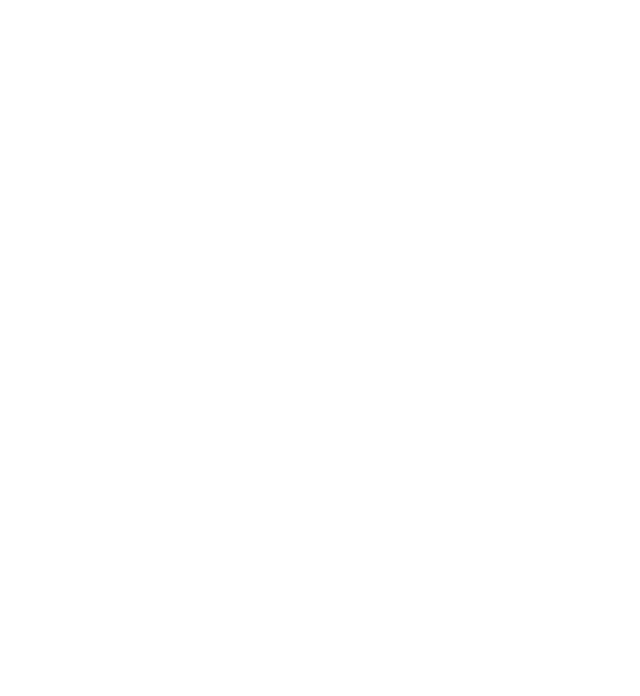
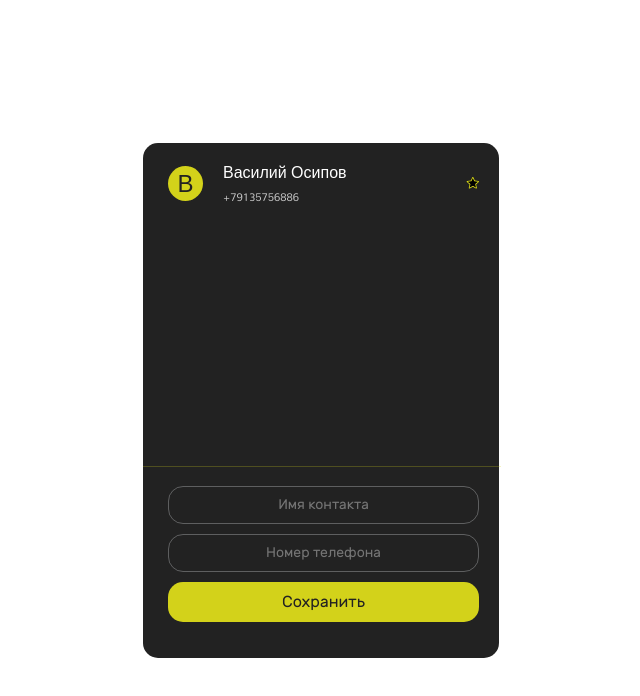
Before and after one commit to Kustiche/ContactsRepetition, a plain HTML site: page index.html in a window 1280 px wide. Shown: the whole page, without its empty margins (319-959 px from the left). Drawn offline with Linux system fonts and the light colour scheme.

Commit message:
Закончил вёрстку приложения

```diff
--- a/index.html
+++ b/index.html
@@ -8,11 +8,39 @@
     <link rel="stylesheet" href="style.css" />
   </head>
   <body>
-    <main>
-      <section class="contacts">
-        <div class="container"></div>
-      </section>
-    </main>
+    <div class="site-container">
+      <main class="main">
+        <section class="contacts">
+          <div class="contacts__container container">
+            <div class="contacts__wrap">
+              <div class="contacts__content">
+                <div class="contacts__contact">
+                  <div class="contacts__inner">
+                    <div class="contacts__inner-avatar">
+                      <p class="contacts__avatar">В</p>
+                    </div>
+                    <div class="contacts__contact-content">
+                      <p class="contacts__name">Василий Осипов</p>
+                      <p class="contacts__tel">+79135756886</p>
+                    </div>
+                  </div>
+                  <button class="contacts__button-star btn-reset">
+                    <svg class="contacts__star">
+                      <use href="img/sprite.svg#star"></use>
+                    </svg>
+                  </button>
+                </div>
+              </div>
+              <form class="contacts__form" action="#/" method="post">
+                <input class="contacts__input-name" name="name" type="text" required placeholder="Имя контакта" />
+                <input class="contacts__input-tel" name="tel" type="tel" required placeholder="Номер телефона" />
+                <button class="contacts__button btn-reset">Сохранить</button>
+              </form>
+            </div>
+          </div>
+        </section>
+      </main>
+    </div>
     <script type="module" src="js/scripts.js"></script>
   </body>
 </html>
--- a/scss/_settings.scss
+++ b/scss/_settings.scss
@@ -15,8 +15,15 @@ body {
   height: 100%;
   font-family: Mandali, sans-serif;
   font-weight: 400;
-  color: var(--dark-color);
+  color: var(--light-color);
   background-color: var(--light-color);
+}
+
+.site-container {
+  display: flex;
+  flex-direction: column;
+  overflow: hidden;
+  min-height: 100%;
 }
 
 .main {
--- a/scss/_vars.scss
+++ b/scss/_vars.scss
@@ -3,4 +3,6 @@
   --light-color: #ffffff;
   --polar-color: #f6fbfd;
   --yellow-color: #d3d21a;
+  --barberry-color: #e7e61a;
+  --bird-flower-color: #d3d21a;
 }
--- a/scss/chunk/_contacts.scss
+++ b/scss/chunk/_contacts.scss
@@ -0,0 +1,177 @@
+.contacts {
+  display: flex;
+  align-items: center;
+  min-height: 100vh;
+
+  &__container {
+    width: 100%;
+  }
+
+  &__wrap {
+    display: flex;
+    flex-direction: column;
+    align-items: center;
+    padding: 20px 20px 30px 25px;
+    max-width: 356px;
+    width: 100%;
+    min-height: 515px;
+    background-color: var(--dark-color);
+    border-radius: 15px;
+  }
+
+  &__content {
+    display: flex;
+    flex-direction: column;
+    align-items: center;
+    margin-bottom: 40px;
+    width: 100%;
+    height: 283px;
+    overflow-y: auto;
+  }
+
+  &__contact {
+    display: flex;
+    justify-content: space-between;
+    align-items: center;
+    margin-bottom: 15px;
+    width: 100%;
+    cursor: pointer;
+
+    &:last-child {
+      margin-bottom: 0;
+    }
+  }
+
+  &__inner {
+    display: flex;
+    align-items: center;
+  }
+
+  &__inner-avatar {
+    display: flex;
+    align-items: center;
+    justify-content: center;
+    margin-right: 20px;
+    min-width: 35px;
+    min-height: 35px;
+    background-color: var(--yellow-color);
+    border-radius: 50%;
+  }
+
+  &__avatar {
+    margin: 0;
+    font-size: 24px;
+    color: var(--dark-color);
+  }
+
+  &__contact-content {
+    display: flex;
+    flex-direction: column;
+    align-items: flex-start;
+  }
+
+  &__name {
+    margin: 0;
+    margin-bottom: 10px;
+    font-size: 16px;
+  }
+
+  &__tel {
+    margin: 0;
+    font-size: 11px;
+    opacity: 0.75;
+  }
+
+  &__button-star {
+    line-height: 0;
+    transition: fill 0.4s;
+
+    &:hover {
+      fill: var(--barberry-color);
+    }
+
+    &.active {
+      fill: var(--barberry-color);
+
+      &:hover {
+        fill: var(--dark-color);
+      }
+    }
+  }
+
+  &__star {
+    width: 13px;
+    height: 12px;
+  }
+
+  &__form {
+    position: relative;
+    display: flex;
+    flex-direction: column;
+    align-items: center;
+    width: 100%;
+
+    &::after {
+      position: absolute;
+      content: "";
+      width: 115%;
+      top: -20px;
+      left: -8%;
+      border-top: 1px solid var(--bird-flower-color);
+      opacity: 0.25;
+    }
+  }
+
+  &__input-name {
+    margin-bottom: 10px;
+    padding: 10px;
+    width: 100%;
+    font-family: Rubik, sans-serif;
+    font-size: 14px;
+    border-radius: 15px;
+    color: var(--light-color);
+    background-color: inherit;
+    border: 1px solid rgba(246, 251, 253, 0.28);
+
+    &::placeholder {
+      text-align: center;
+      font-family: Rubik, sans-serif;
+      font-size: 14px;
+    }
+  }
+
+  &__input-tel {
+    margin-bottom: 10px;
+    padding: 10px;
+    width: 100%;
+    font-family: Rubik, sans-serif;
+    font-size: 14px;
+    border-radius: 15px;
+    color: var(--light-color);
+    background-color: inherit;
+    border: 1px solid rgba(246, 251, 253, 0.28);
+
+    &::placeholder {
+      text-align: center;
+      font-family: Rubik, sans-serif;
+      font-size: 14px;
+    }
+  }
+
+  &__button {
+    padding: 8px 0;
+    width: 100%;
+    font-family: Rubik, sans-serif;
+    font-size: 16px;
+    line-height: 150%;
+    text-align: center;
+    background-color: var(--bird-flower-color);
+    border-radius: 15px;
+    color: var(--dark-color);
+    transition: transform 0.4s;
+
+    &:hover {
+      transform: scale(0.95);
+    }
+  }
+}
```
Also changed, not shown: img/sprite.svg (added), style.css, 1 other file.
